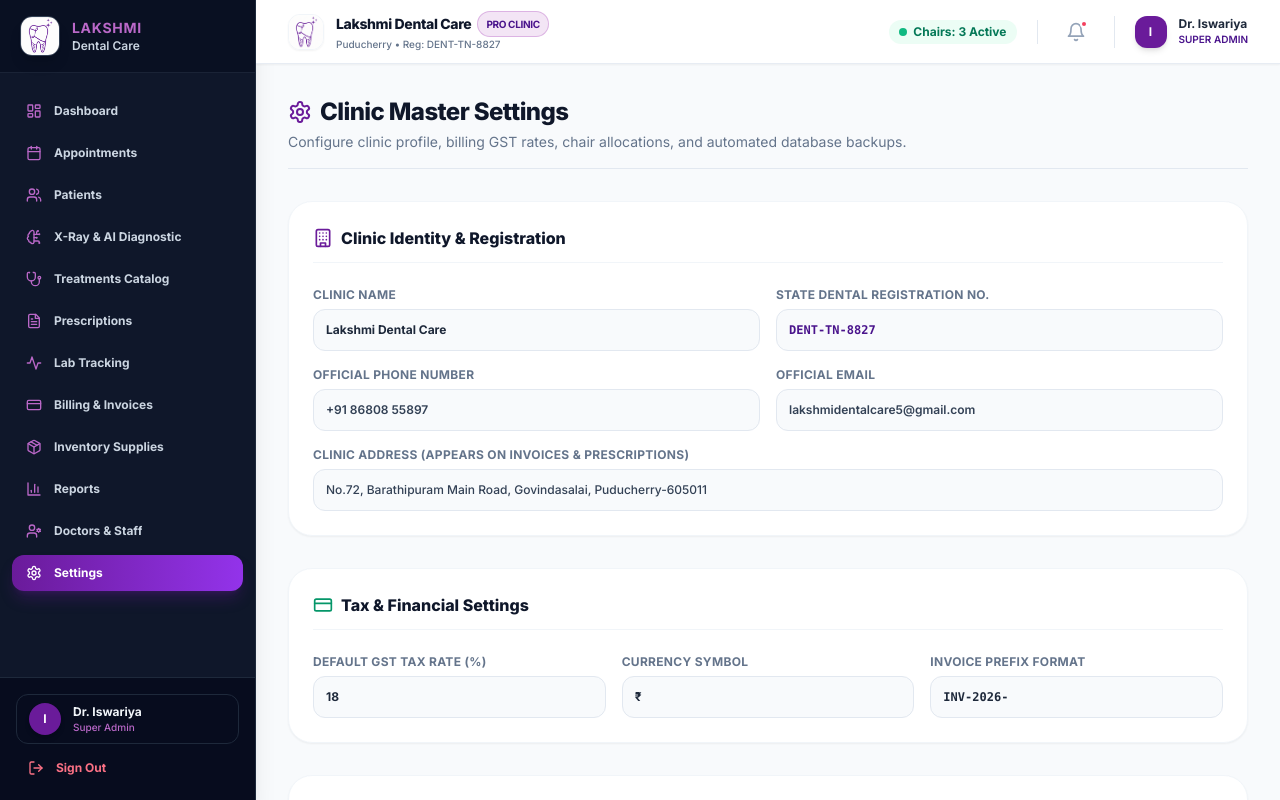
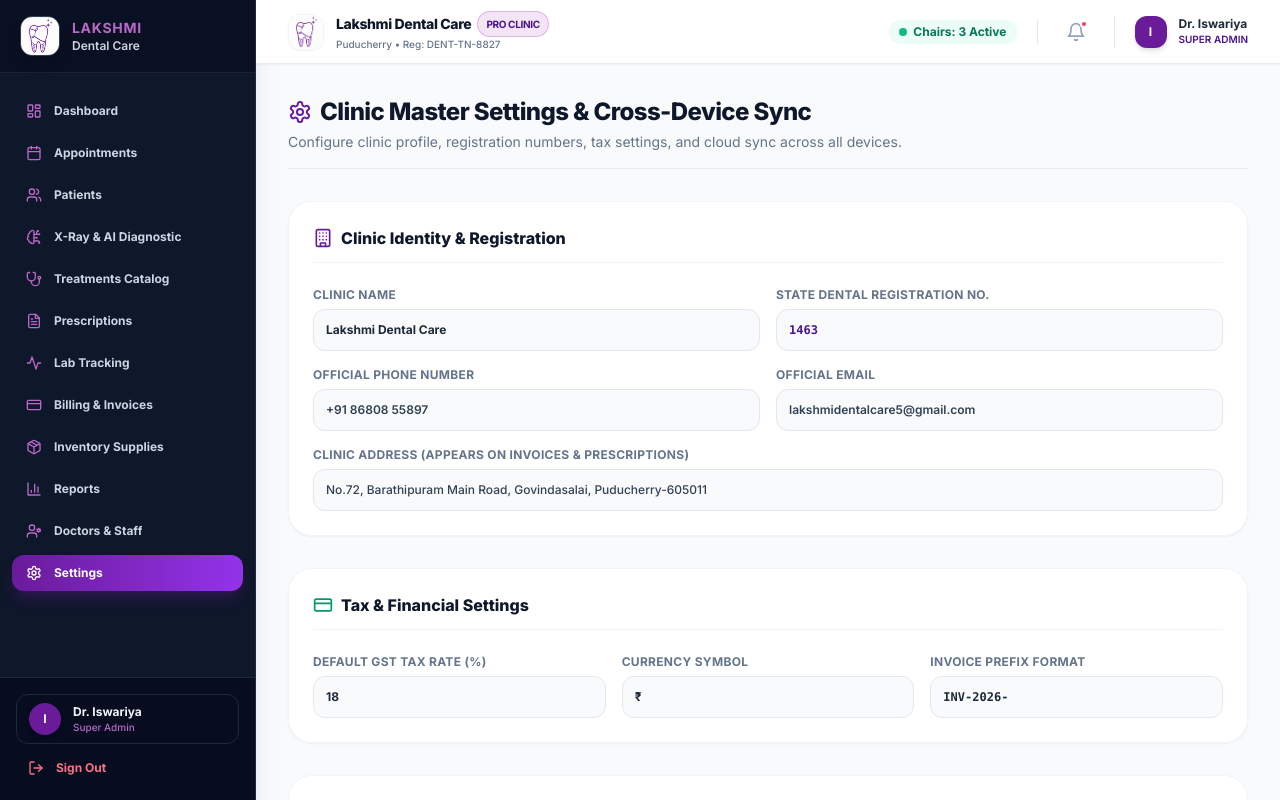
Before and after one commit to lakshmidentalcare/lakshmi-dental-care-backend, a Next.js app in the folder frontend/: page /settings in a window 1280 px wide. Built offline with nearby package versions, Linux system fonts and the light colour scheme; no server answers.

Commit message:
feat: update page.tsx with Reg 1463, Chief Dental Surgeon, and cross-device sync

```diff
--- a/frontend/src/app/(dashboard)/settings/page.tsx
+++ b/frontend/src/app/(dashboard)/settings/page.tsx
@@ -1,12 +1,12 @@
 'use client';
 
 import { useState, useEffect } from 'react';
-import { Settings, Save, Database, Shield, Building, CreditCard, CheckCircle2, Download, RefreshCw } from 'lucide-react';
+import { Settings, Save, Database, Shield, Building, CreditCard, CheckCircle2, Download, Globe } from 'lucide-react';
+import { syncSaveToCloud, syncLoadFromCloud } from '@/utils/cloudSync';
 
-export default function SettingsPage() {
-  const [clinicConfig, setClinicConfig] = useState({
+const DEFAULT_CONFIG = {
   clinicName: 'Lakshmi Dental Care',
-    regNumber: 'DENT-TN-8827',
+  regNumber: '1463',
   phone: '+91 86808 55897',
   email: 'lakshmidentalcare5@gmail.com',
   address: 'No.72, Barathipuram Main Road, Govindasalai, Puducherry-605011',
@@ -17,25 +17,28 @@ export default function SettingsPage() {
   chair2Name: 'Chair 2 (Surgical Suite)',
   chair3Name: 'Chair 3 (Orthodontics & Hygiene)',
   autoBackup: true,
-  });
+};
 
+export default function SettingsPage() {
+  const [clinicConfig, setClinicConfig] = useState(DEFAULT_CONFIG);
   const [savedSuccess, setSavedSuccess] = useState(false);
 
   useEffect(() => {
-    try {
-      const saved = localStorage.getItem('LDC_CLINIC_CONFIG');
-      if (saved) setClinicConfig(JSON.parse(saved));
-    } catch (e) { console.error(e); }
+    async function loadSettings() {
+      const loaded = await syncLoadFromCloud('LDC_CLINIC_CONFIG', DEFAULT_CONFIG);
+      setClinicConfig({ ...DEFAULT_CONFIG, ...loaded, regNumber: '1463' });
+    }
+    loadSettings();
   }, []);
 
-  const handleSaveSettings = (e: React.FormEvent) => {
+  const handleSaveSettings = async (e: React.FormEvent) => {
     e.preventDefault();
     try {
-      localStorage.setItem('LDC_CLINIC_CONFIG', JSON.stringify(clinicConfig));
+      await syncSaveToCloud('LDC_CLINIC_CONFIG', clinicConfig);
       setSavedSuccess(true);
-      setTimeout(() => setSavedSuccess(false), 3000);
+      setTimeout(() => setSavedSuccess(false), 3500);
     } catch (e) {
-      alert('Failed to save settings to storage.');
+      alert('Failed to save settings to cloud.');
     }
   };
 
@@ -65,15 +68,15 @@ export default function SettingsPage() {
         <div>
           <h1 className="text-2xl font-extrabold text-slate-900 tracking-tight flex items-center gap-2">
             <Settings className="w-6 h-6 text-brand-600" />
-            Clinic Master Settings
+            Clinic Master Settings & Cross-Device Sync
           </h1>
-          <p className="text-sm text-slate-500 mt-1">Configure clinic profile, billing GST rates, chair allocations, and automated database backups.</p>
+          <p className="text-sm text-slate-500 mt-1">Configure clinic profile, registration numbers, tax settings, and cloud sync across all devices.</p>
         </div>
 
         {savedSuccess && (
           <div className="bg-emerald-50 text-emerald-700 border border-emerald-200 px-4 py-2 rounded-xl text-xs font-bold flex items-center gap-2 animate-in fade-in">
             <CheckCircle2 className="w-4 h-4 text-emerald-600" />
-            Settings Saved Successfully!
+            Saved & Synced Across All Devices!
           </div>
         )}
       </div>
@@ -104,7 +107,7 @@ export default function SettingsPage() {
                 type="text"
                 value={clinicConfig.regNumber}
                 onChange={e => setClinicConfig({...clinicConfig, regNumber: e.target.value})}
-                className="w-full bg-slate-50 border border-slate-200 rounded-xl p-3 font-mono font-bold text-brand-700 outline-none"
+                className="w-full bg-slate-50 border border-slate-200 rounded-xl p-3 font-mono font-extrabold text-brand-700 outline-none"
               />
             </div>
 
@@ -183,8 +186,8 @@ export default function SettingsPage() {
         {/* Section 3: Data Security & Backup */}
         <div className="bg-white p-6 rounded-3xl border border-slate-100 shadow-sm space-y-6">
           <h3 className="text-base font-extrabold text-slate-900 flex items-center gap-2 border-b border-slate-100 pb-3">
-            <Database className="w-5 h-5 text-indigo-600" />
-            Database & Data Security
+            <Globe className="w-5 h-5 text-indigo-600" />
+            Cross-Device Synchronization & Database Backup
           </h3>
 
           <div className="flex flex-col md:flex-row md:items-center justify-between gap-4 bg-slate-50 p-4 rounded-2xl border border-slate-200">
@@ -211,7 +214,7 @@ export default function SettingsPage() {
             className="bg-brand-600 hover:bg-brand-700 text-white font-bold py-3.5 px-8 rounded-2xl text-sm transition-all shadow-lg shadow-brand-500/20 flex items-center space-x-2"
           >
             <Save className="w-5 h-5" />
-            <span>Save All Settings</span>
+            <span>Save All Settings & Sync</span>
           </button>
         </div>
 
```
Lines whose indentation alone changed are shown as unchanged.
